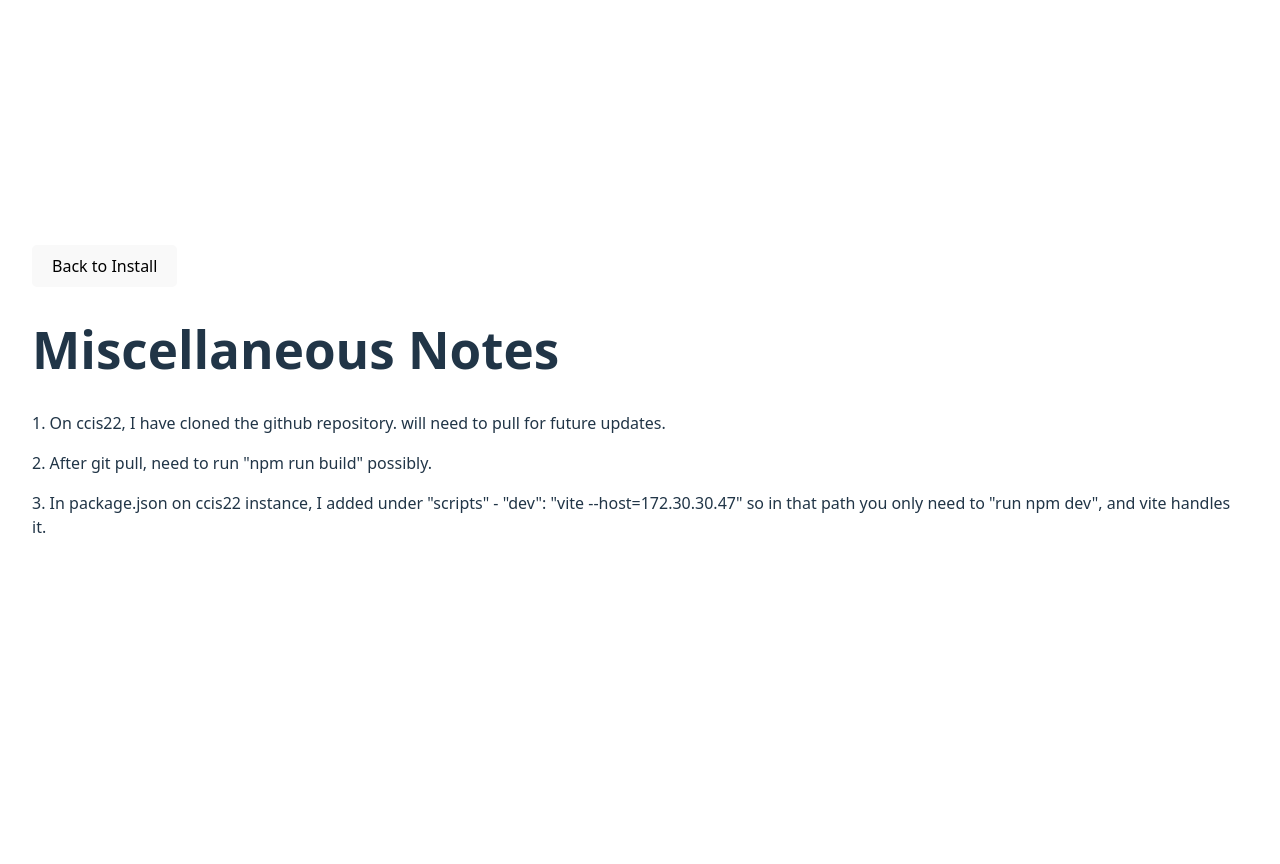
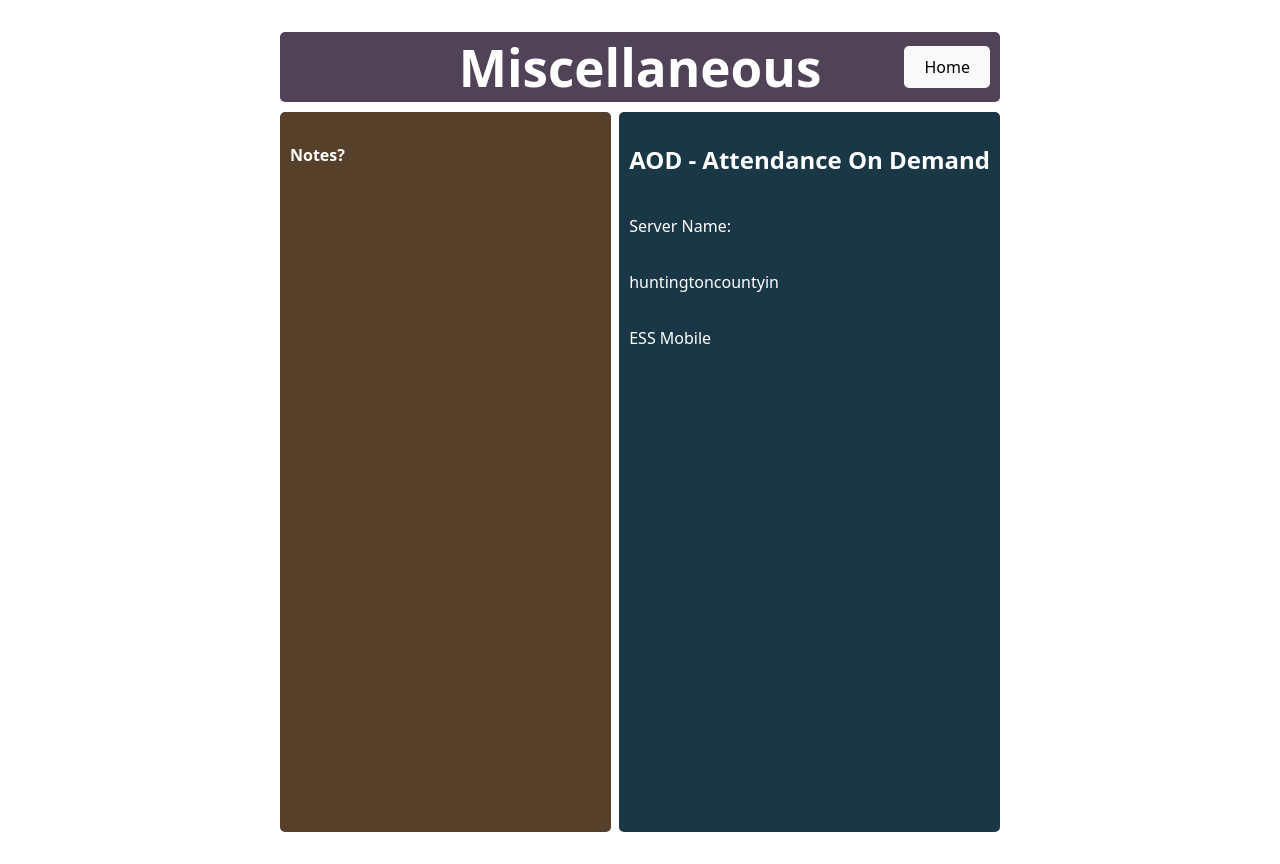
Before and after one commit to huntingtonccis/ccis-docs, a React (Vite) app: page /MiscNotes in a window 1280 px wide. Before the commit the page ends 800 px from the top, so only its background shows below. Built offline with nearby package versions, Linux system fonts and the light colour scheme.

Commit message:
add AOD in Misc Notes and update styling for header and sidebar minimums

```diff
--- a/src/App.css
+++ b/src/App.css
@@ -11,7 +11,7 @@
 
 .grid-container{
   display: grid;
-  grid-template-columns: 1fr 4fr;
+  grid-template-columns: minmax(175px, 1fr);
   grid-template-rows: auto var(--gap) 1fr;
   gap: 0;
   min-height: 100vh;
@@ -52,6 +52,7 @@
   top: var(--gap);
   height: var(--header-h);
   z-index: 10;
+  min-width: 700px;
 
   background-color: #504358;
   color: #fff;
--- a/src/App.jsx
+++ b/src/App.jsx
@@ -2,7 +2,6 @@
 import './App.css'
 import { BrowserRouter, Routes, Route, useNavigate } from 'react-router-dom'
 import InstallDashboard from './components/InstallDashboard'
-import { Navigate } from 'react-router-dom'
 import Eterlogic from './components/Eterlogic'
 import Aries from './components/Aries'
 import Ecws from './components/Ecws'
--- a/src/components/MiscNotes.jsx
+++ b/src/components/MiscNotes.jsx
@@ -1,6 +1,4 @@
-import { Container, Row, Card, Button, Col } from 'react-bootstrap'
 import { useNavigate } from 'react-router-dom'
-import data from '../data.json';
 
 const MiscNotes = () => {
     const navigate = useNavigate();
@@ -8,24 +6,26 @@
         navigate('/');
     }
   return (
-     <Container className="mt-5">
-      <button className='button' onClick={handleButtonClick}>Back to Install</button>
-      <h1 className="mb-4">Miscellaneous Notes</h1>
-
-      <Row>
-        <Col md={4}>
-          <Card>
-            <Card.Body>
-             <Card.Text>
-                {data.miscNotes.map((note, index) => (
-                 <p key={index}>{note}</p>
-                ))}
-             </Card.Text>
-           </Card.Body>
-          </Card>
-        </Col>
-      </Row>
-    </Container>
+    <div className="grid-container">
+      <div className="header-cell">
+       <div className="header">
+        <h1>Miscellaneous</h1>
+        <button className="button" onClick={handleButtonClick}>Home</button>
+       </div>
+      </div>
+      <div className="spacer" />
+      <div className="sidebar">
+        <h4>
+          Notes?
+        </h4>
+      </div>
+      <div className="main-content">
+        <h2>AOD - Attendance On Demand</h2>
+        <p>Server Name:</p>
+        <p>huntingtoncountyin</p>
+        <p>ESS Mobile</p>
+      </div>
+    </div>
   )
 }
 
```
